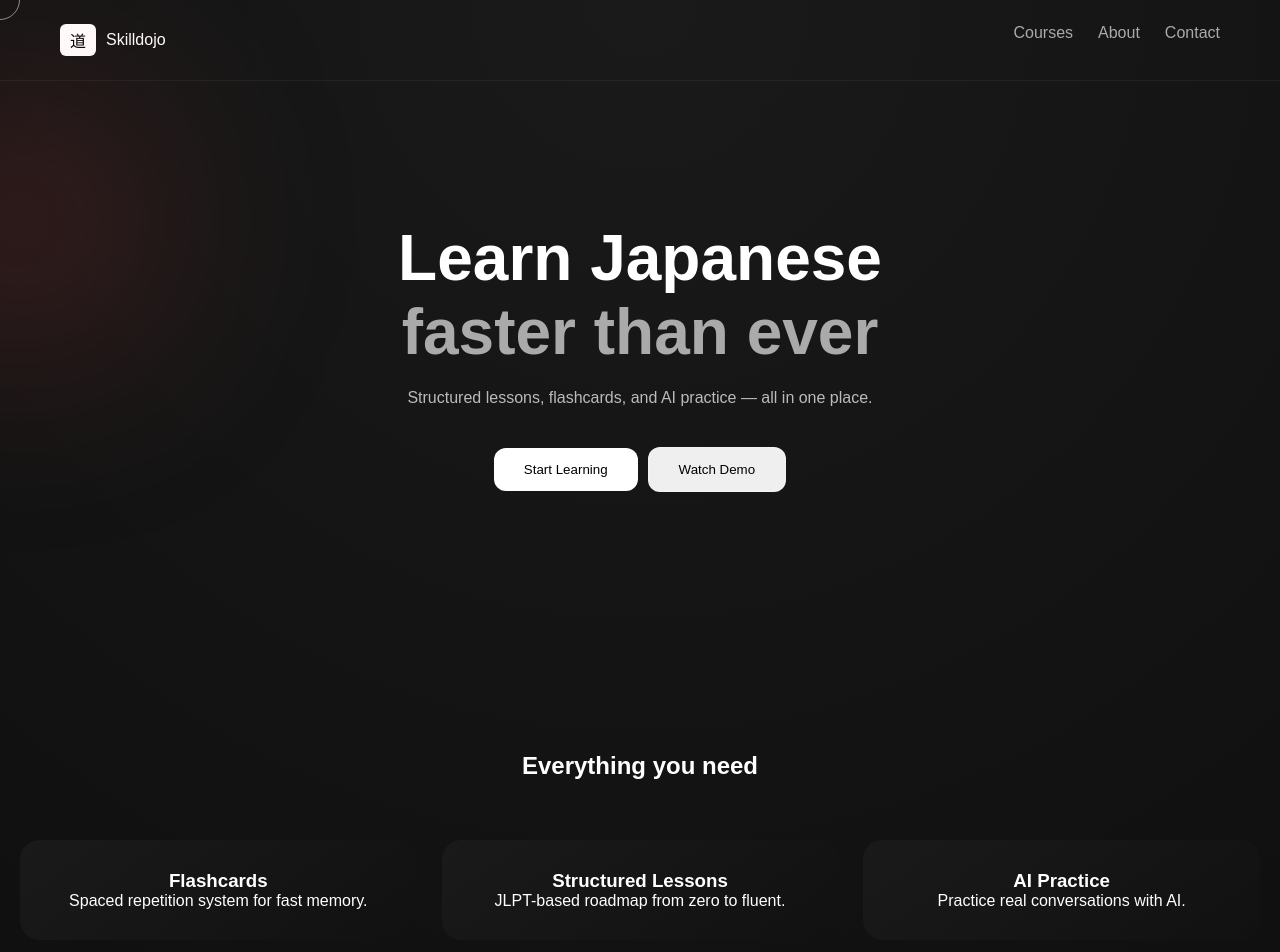
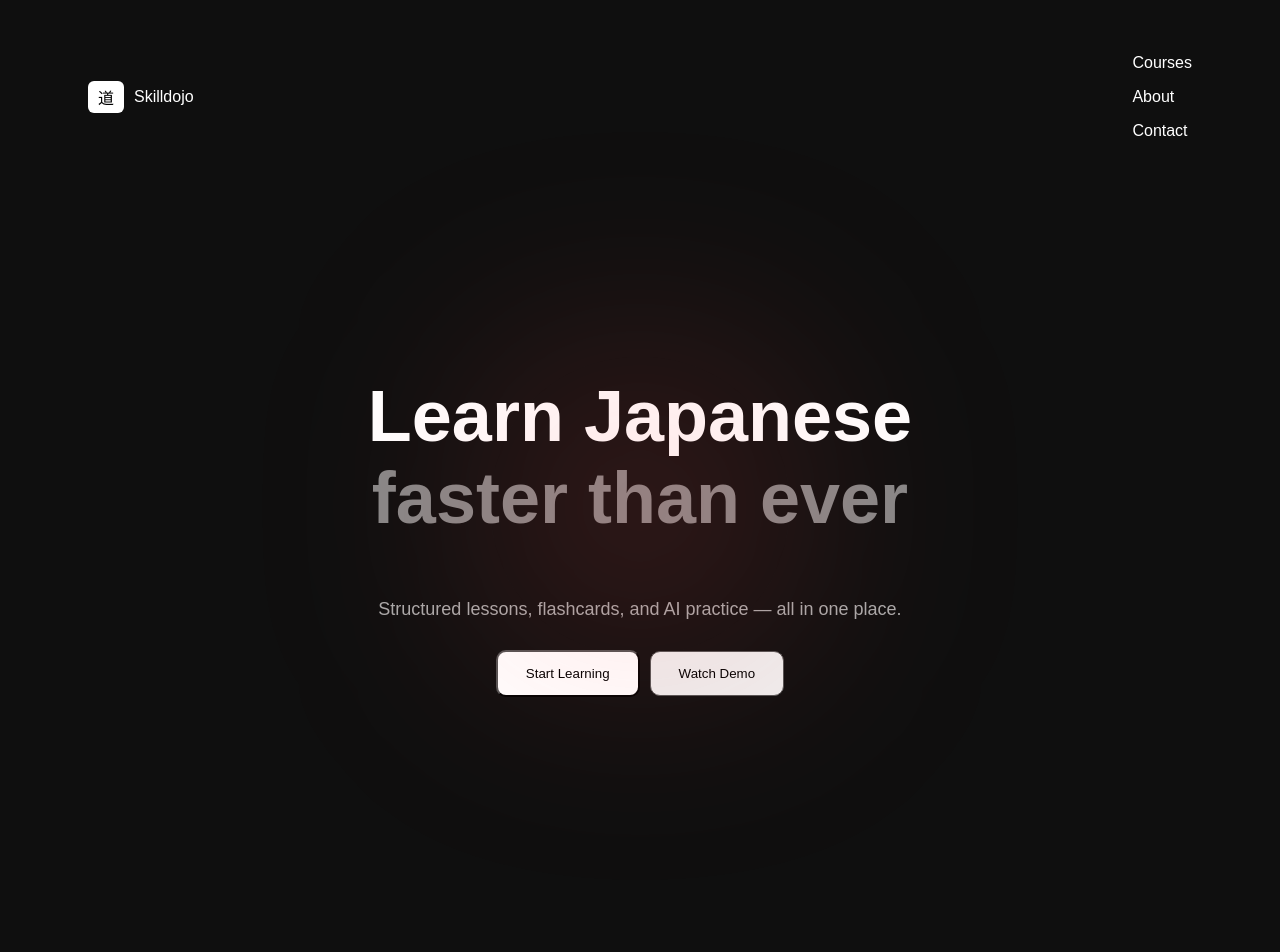
Before and after one commit to marufislam8924/skilldojo, a Next.js app: page / in a window 1280 px wide. Shown: the top 952 px of the page. Built offline with nearby package versions, Linux system fonts and the light colour scheme.

Commit message:
Update globals.css

```diff
--- a/app/globals.css
+++ b/app/globals.css
@@ -1,22 +1,14 @@
-/* RESET */
-* {
-  margin: 0;
-  padding: 0;
-  box-sizing: border-box;
-}
-
 body {
+  background: #0f0f0f;
+  color: white;
   font-family: Arial, sans-serif;
-  background: radial-gradient(circle at top, #1a1a1a, #0f0f0f);
-  color: white;
 }
 
 /* NAV */
 .nav {
   display: flex;
   justify-content: space-between;
-  padding: 24px 60px;
-  border-bottom: 1px solid rgba(255,255,255,0.05);
+  padding: 30px 80px;
 }
 
 .logo {
@@ -32,140 +24,75 @@ body {
   border-radius: 6px;
 }
 
-.nav-links {
+/* HERO */
+.hero {
+  height: 80vh;
   display: flex;
-  gap: 25px;
-  color: #aaa;
+  align-items: center;
+  justify-content: center;
 }
 
-/* HERO */
-.hero {
+.hero-content {
+  max-width: 900px;
   text-align: center;
-  padding: 140px 20px;
-  position: relative;
 }
 
 .hero h1 {
-  font-size: 64px;
-  font-weight: 600;
+  font-size: 72px;
 }
 
 .hero span {
-  color: #aaa;
+  color: #888;
 }
 
 .desc {
   margin-top: 20px;
-  color: #bbb;
+  color: #aaa;
+  font-size: 18px;
+}
+
+.hero-buttons {
+  margin-top: 30px;
+}
+
+.primary {
+  padding: 14px 28px;
+  background: white;
+  color: black;
+  border-radius: 10px;
+}
+
+.secondary {
+  margin-left: 10px;
+  padding: 14px 28px;
+  border: 1px solid #555;
+  border-radius: 10px;
 }
 
 /* GLOW */
 .glow {
   position: fixed;
-  width: 300px;
-  height: 300px;
-  background: radial-gradient(circle, rgba(255,80,80,0.25), transparent);
+  width: 400px;
+  height: 400px;
+  background: radial-gradient(circle, rgba(255,80,80,0.2), transparent);
   filter: blur(100px);
-  pointer-events: none;
-  transform: translate(-50%, -50%);
-}
-
-/* BUTTONS */
-.hero-buttons {
-  margin-top: 40px;
-}
-
-.primary {
-  padding: 14px 30px;
-  background: white;
-  color: black;
-  border-radius: 12px;
-  border: none;
-}
-
-.secondary {
-  padding: 14px 30px;
-  border: 1px solid rgba(255,255,255,0.2);
-  margin-left: 10px;
-  border-radius: 12px;
-}
-
-/* MAGNETIC */
-.magnetic:hover {
-  transform: scale(1.1);
 }
 
 /* FEATURES */
 .features {
-  padding: 120px 20px;
+  padding: 120px 80px;
   text-align: center;
 }
 
 .grid {
   display: grid;
   grid-template-columns: repeat(3, 1fr);
-  gap: 25px;
-  margin-top: 60px;
+  gap: 30px;
+  margin-top: 50px;
 }
 
 .card {
-  background: linear-gradient(145deg, #1a1a1a, #111);
   padding: 30px;
-  border-radius: 20px;
-  transition: 0.3s;
+  background: #1a1a1a;
+  border-radius: 16px;
 }
-
-.card:hover {
-  transform: translateY(-10px);
-}
-
-/* 3D TILT */
-.tilt:hover {
-  transform: rotateX(8deg) rotateY(-8deg) scale(1.05);
-}
-
-/* STATS */
-.stats {
-  text-align: center;
-  padding: 120px 20px;
-}
-
-.stats-grid {
-  display: flex;
-  justify-content: center;
-  gap: 60px;
-  margin-top: 40px;
-}
-
-/* SCROLL */
-.reveal {
-  opacity: 0;
-  transform: translateY(40px);
-  transition: 0.8s ease;
-}
-
-.reveal.show {
-  opacity: 1;
-  transform: translateY(0);
-}
-
-/* CURSOR */
-#cursor {
-  width: 8px;
-  height: 8px;
-  background: white;
-  position: fixed;
-  border-radius: 50%;
-  pointer-events: none;
-  z-index: 999;
-}
-
-#ring {
-  width: 40px;
-  height: 40px;
-  border: 1px solid rgba(255,255,255,0.5);
-  position: fixed;
-  border-radius: 50%;
-  pointer-events: none;
-  transform: translate(-50%, -50%);
-}
```
